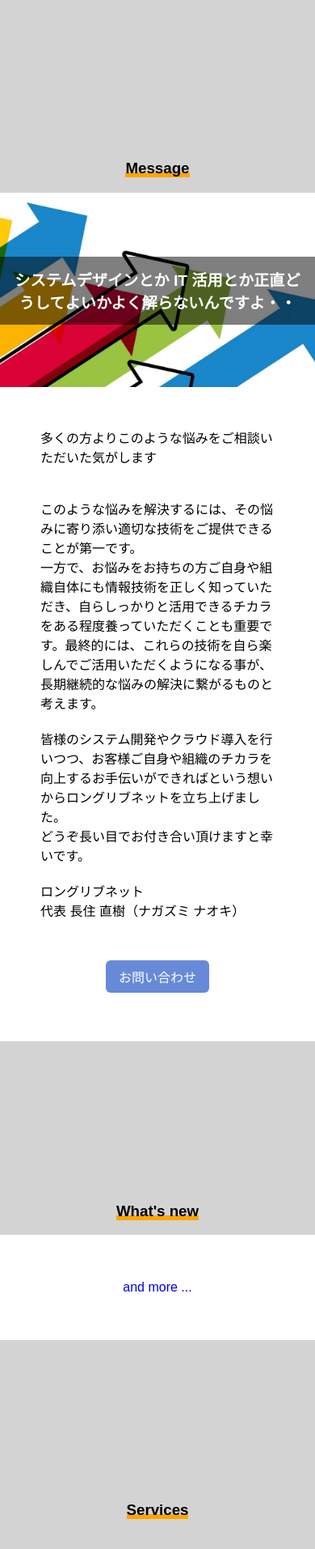
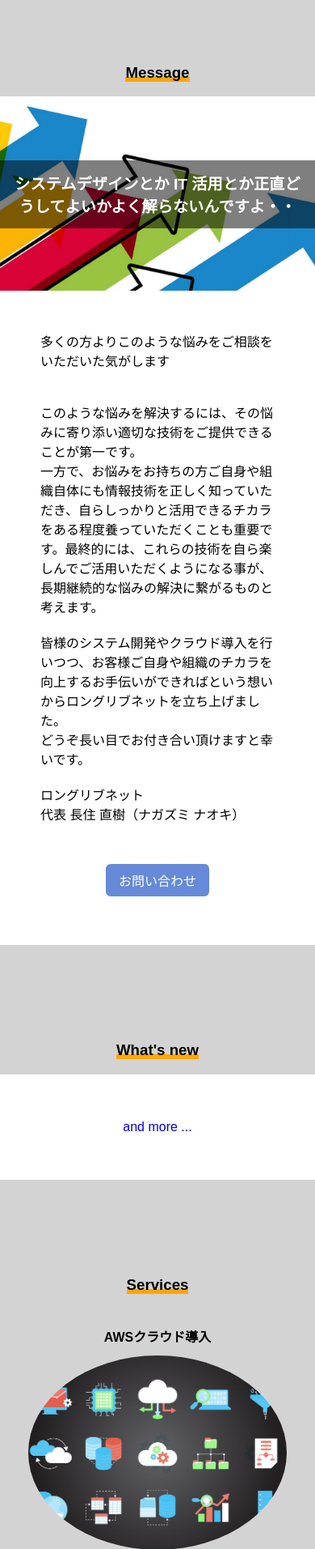
Before and after one commit to long-live-net/longlivenet, a Django app: page / in a window 390 px wide. Shown: the part 430-2343 px from the top of the page at 81% size. Run offline with Django 3.2, Linux system fonts and the light colour scheme; data that the repository does not hold is empty.

Commit message:
Change some wordings and css style.

```diff
--- a/mysite/settings.py
+++ b/mysite/settings.py
@@ -26,7 +26,7 @@
 DEBUG = True
 
 # ALLOWED_HOSTS = []
-ALLOWED_HOSTS = ['longlivenet.com', 'www.longlivenet.com']
+ALLOWED_HOSTS = ['longlivenet.com', 'www.longlivenet.com', 'localhost']
 
 
 # Application definition
--- a/sitebase/templates/sitebase/index.html
+++ b/sitebase/templates/sitebase/index.html
@@ -9,7 +9,6 @@
 <section id="topimage">
   <div style="background-image: url('{% static 'images/top01.png' %}')">
     <h1>情報技術をチカラにしたい！<br>
-      かしこまりました<br>
       ロングリブネットがサポートいたします</h1>
   </div>
 </section>
@@ -21,7 +20,7 @@
       <h3>システムデザインとか IT 活用とか正直どうしてよいかよく解らないんですよ・・</h3>
     </div>
     <div class="pr_leader">
-      <p>多くの方よりこのような悩みをご相談いただいた気がします<p/>
+      <p>多くの方よりこのような悩みをご相談をいただいた気がします<p/>
       <p>
       このような悩みを解決するには、その悩みに寄り添い適切な技術をご提供できることが第一です。<br/>
       一方で、お悩みをお持ちの方ご自身や組織自体にも情報技術を正しく知っていただき、自らしっかりと活用できるチカラをある程度養っていただくことも重要です。最終的には、これらの技術を自ら楽しんでご活用いただくようになる事が、長期継続的な悩みの解決に繋がるものと考えます。
@@ -81,7 +80,7 @@
         <ul>
           <li class="service_title">ソフトウェア開発</li>
           <li class="service_img" style="background-image: url('/static/images/s-service-system.png')"><a href="#services"></a></li>
-          <li class="service_comment">お客様のWebアプリケーションなど各種ソフトウェア開発を行います。上流工程から下流工程まで、また、PM や PMO 業務などの開発管理につきましてもご相談ください。</li>
+          <li class="service_comment">お客様のWebアプリケーションなど各種ソフトウェア開発を行います。上流工程から下流工程まで、また、PM や PMO 業務などの開発管理につきましてもお気軽にご相談ください。</li>
         </ul>
       </li>
       <li class="box">
@@ -95,7 +94,7 @@
         <ul>
           <li class="service_title">ホームページ作成</li>
           <li class="service_img" style="background-image: url('/static/images/s-service-hp.png')"><a href="#services"></a></li>
-          <li class="service_comment">PC からスマホまでレスポンシブなデザインのホームページを作成いたします。また顧客とのチャットなどインタラクティブなWebアプリの開発についてもぜひご相談ください。</li>
+          <li class="service_comment">PC からスマホまでレスポンシブなデザインのホームページを作成いたします。またチャットなどインタラクティブな Web サイトの開発についてもぜひご相談ください。</li>
         </ul>
       </li>
       <li class="box">
--- a/static/base_style.css
+++ b/static/base_style.css
@@ -19,7 +19,7 @@
   flex-flow: row nowrap;
   justify-content: space-between;
   color: white;
-  background-color: dimgray;
+  background-color: rgba(64,64,64,0.5);
 }
 header#headermenu p.title {
   font-weight: bold;
@@ -94,17 +94,14 @@
 }
 
 
-
 main {
-  flex: 1 1 auto;
   margin: 0;
-  padding: 136px 0 0 0;
+  padding: 0;
 }
 section {
   margin: 0;
   padding: 0;
 }
-
 
 
 /* --------------------- */
@@ -115,14 +112,14 @@
 }
 #topimage div {
   position: relative;
-  padding-top: 50%;
+  padding-top: 66%;
   background-position: center center;
   background-size: cover;
 }
 #topimage div h1 {
   position: absolute;
   display: inline-block;
-	top: 40%;
+	top: 44%;
 	left: 50%;
 	transform: translate(-50%, -50%);
   padding: 18px;
@@ -133,8 +130,11 @@
   background-color: rgba(0,0,0,0.5);
 }
 @media only screen and (max-width:734px) {
+  #topimage {
+    margin-bottom: 100px;
+  }
   #topimage div {
-    padding-top: 75%;
+    padding-top: 100%;
   }
   #topimage div h1 {
     padding: 16px;
@@ -150,6 +150,11 @@
   padding-top: 136px;
   text-align: center;
 }
+@media only screen and (max-width:734px) {
+  #message {
+    margin: -136px 0 100px 0;
+  }
+}
 
 /* --------------------- */
 /* index.html - whatsnew */
@@ -157,6 +162,11 @@
 #whatsnew {
   margin: 180px 0;
   text-align: center;
+}
+@media only screen and (max-width:734px) {
+  #whatsnew {
+    margin: 100px 0;
+  }
 }
 
 /* --------------------- */
@@ -167,14 +177,24 @@
   padding-top: 136px;
   text-align: center;
 }
+@media only screen and (max-width:734px) {
+  #services {
+    margin: -136px 0 100px 0;
+  }
+}
 
 /* --------------------- */
 /* index.html - contact  */
 /* --------------------- */
 #contact {
-  margin: -136px 0 80px 0;
+  margin: -136px 0 100px 0;
   padding-top: 136px;
   text-align: center;
+}
+@media only screen and (max-width:734px) {
+  #contact {
+    margin: -136px 0 100px 0;
+  }
 }
 
 
@@ -205,6 +225,13 @@
 /* ------------------------ */
 /* News-Grid Compornent */
 /* ------------------------ */
+#newslist {
+  padding-top: 136px;
+}
+#news_detail {
+  padding-top: 136px;
+}
+
 div.news {
   max-width: 780px;
   margin: 0 auto;
```
